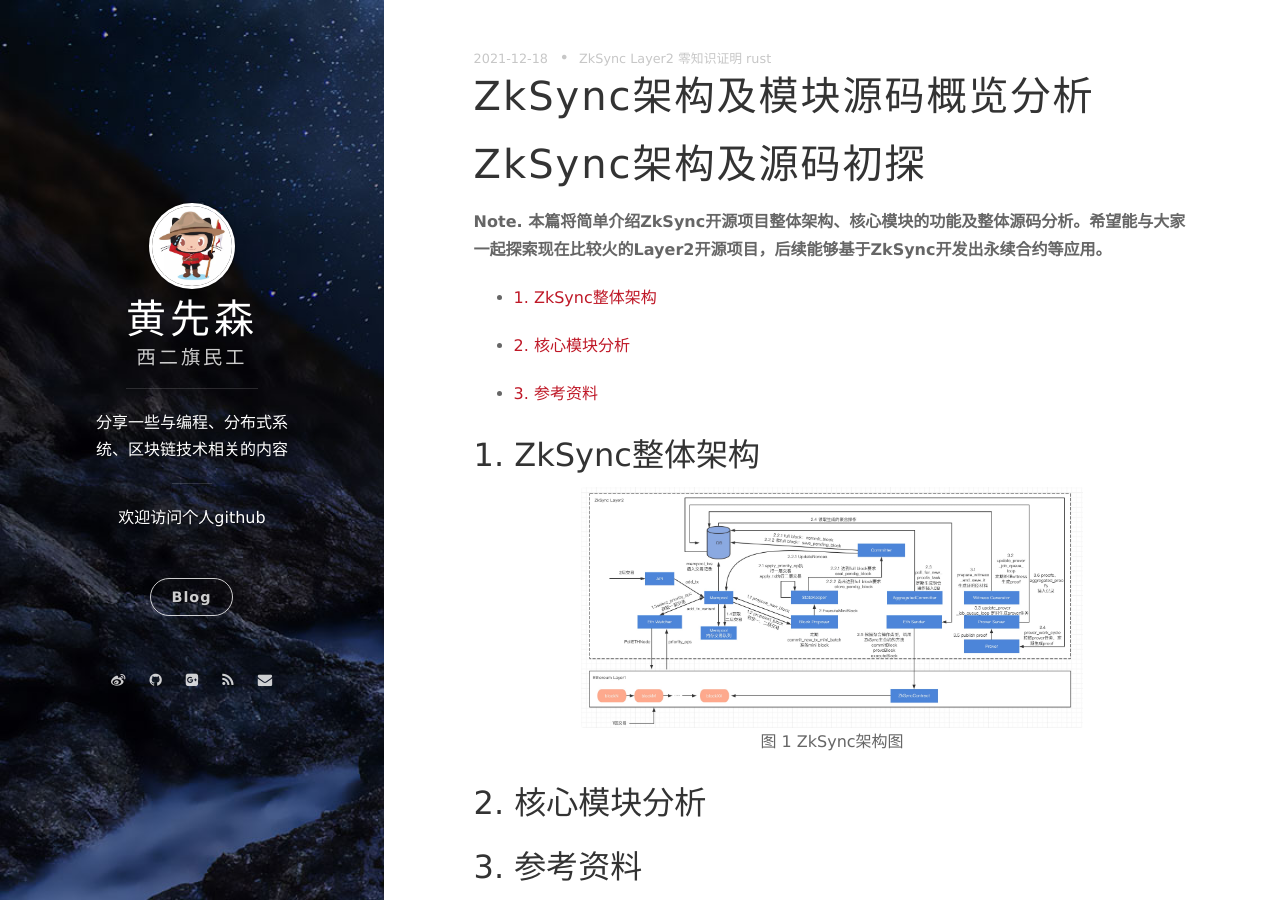
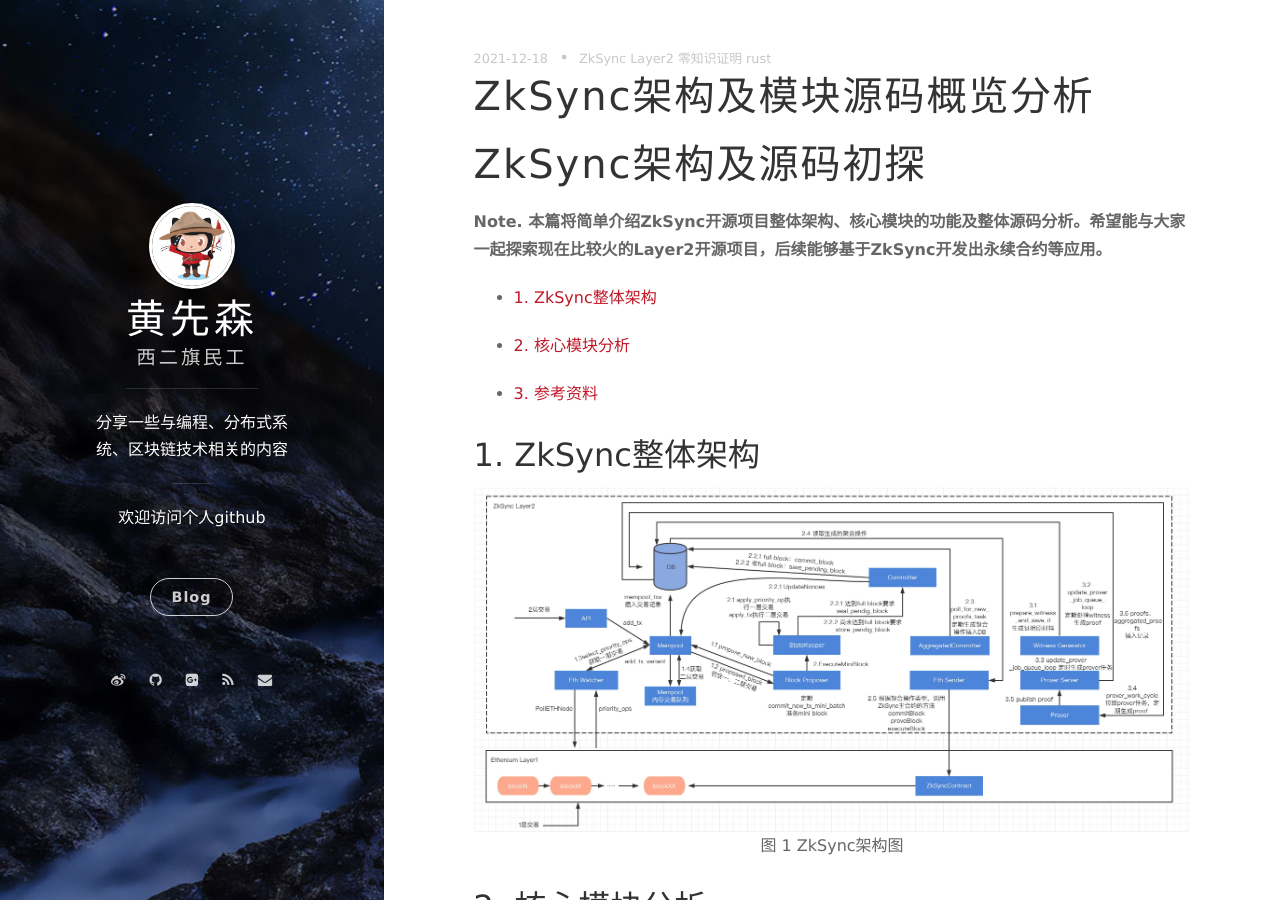
Before and after one commit to berryjam/berryjam.github.io, a Jekyll site: the page built from _posts/2021-12-18-ZkSync架构及模块源码概览分析.md, in a window 1280 px wide and 900 px high. Built offline with Jekyll 4.4.1, drawn with Linux system fonts in a browser that asks for light colours; nearby versions of some CDN libraries; comment, search, counter and statistics services are not loaded.

Commit message:
update pic size

```diff
--- a/_posts/2021-12-18-ZkSync架构及模块源码概览分析.md
+++ b/_posts/2021-12-18-ZkSync架构及模块源码概览分析.md
@@ -19,7 +19,7 @@
 ## 1. ZkSync整体架构
 
 <div align="center">
-<img src="https://github.com/berryjam/berryjam.github.io/blob/master/image/2021-12-18/ZkSync%E6%9E%B6%E6%9E%84%E5%9B%BE.jpg?raw=true" height="70%" width="70%">
+<img src="https://github.com/berryjam/berryjam.github.io/blob/master/image/2021-12-18/ZkSync%E6%9E%B6%E6%9E%84%E5%9B%BE.jpg?raw=true" height="100%" width="100%">
 </div>
 
 <p align="center">
```
